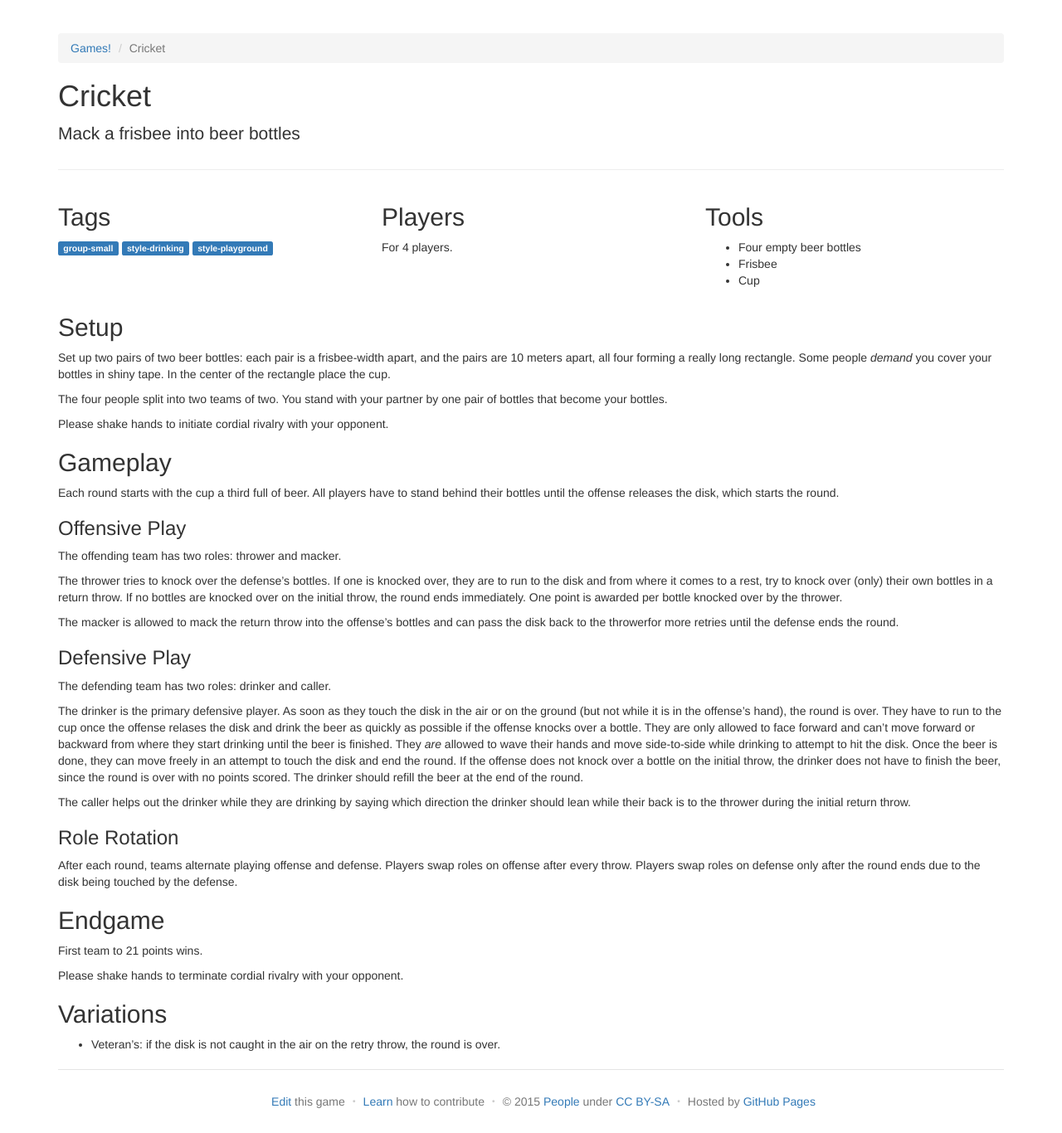
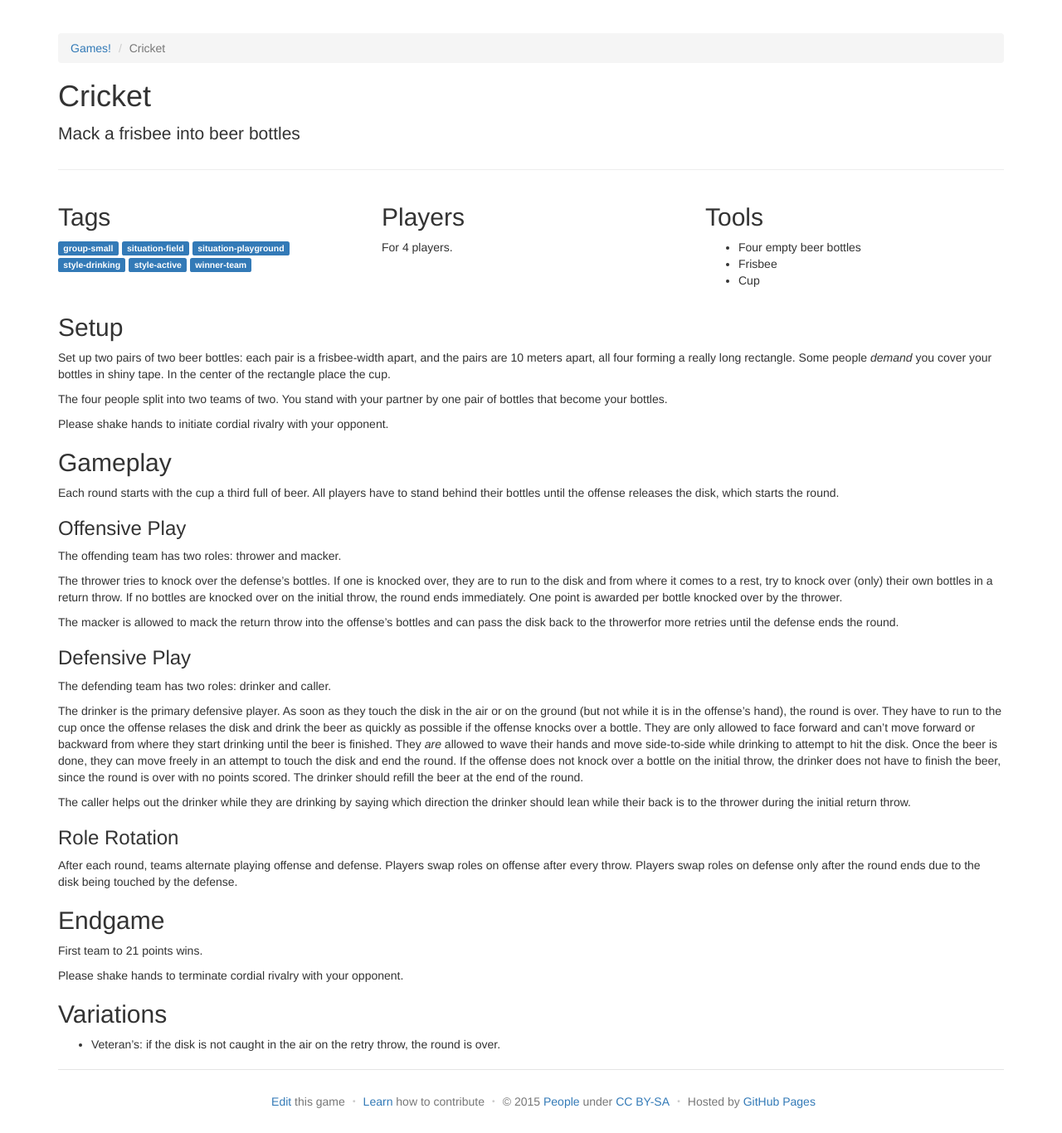
Before and after one commit to davidselassie/games, a Jekyll site: the page built from _games/cricket.md, in a window 1280 px wide. Shown: the whole page at 83% size. Built offline with Jekyll 4.4.1, drawn with Linux system fonts in a browser that asks for light colours.

Commit message:
Update cricket.md

```diff
--- a/_games/cricket.md
+++ b/_games/cricket.md
@@ -2,8 +2,11 @@
 title: Cricket
 tags:
   - group-small
+  - situation-field
+  - situation-playground
   - style-drinking
-  - style-playground
+  - style-active
+  - winner-team
 
 oneliner: Mack a frisbee into beer bottles
 players: 4
```
